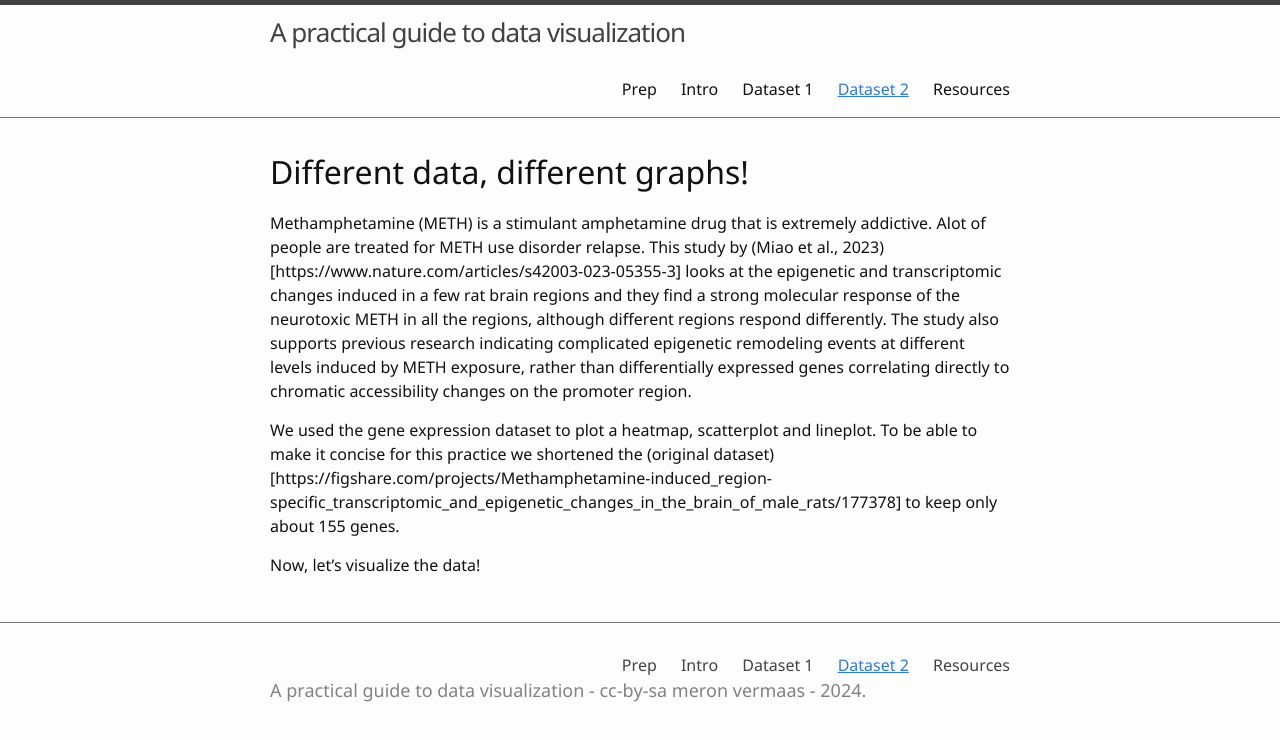
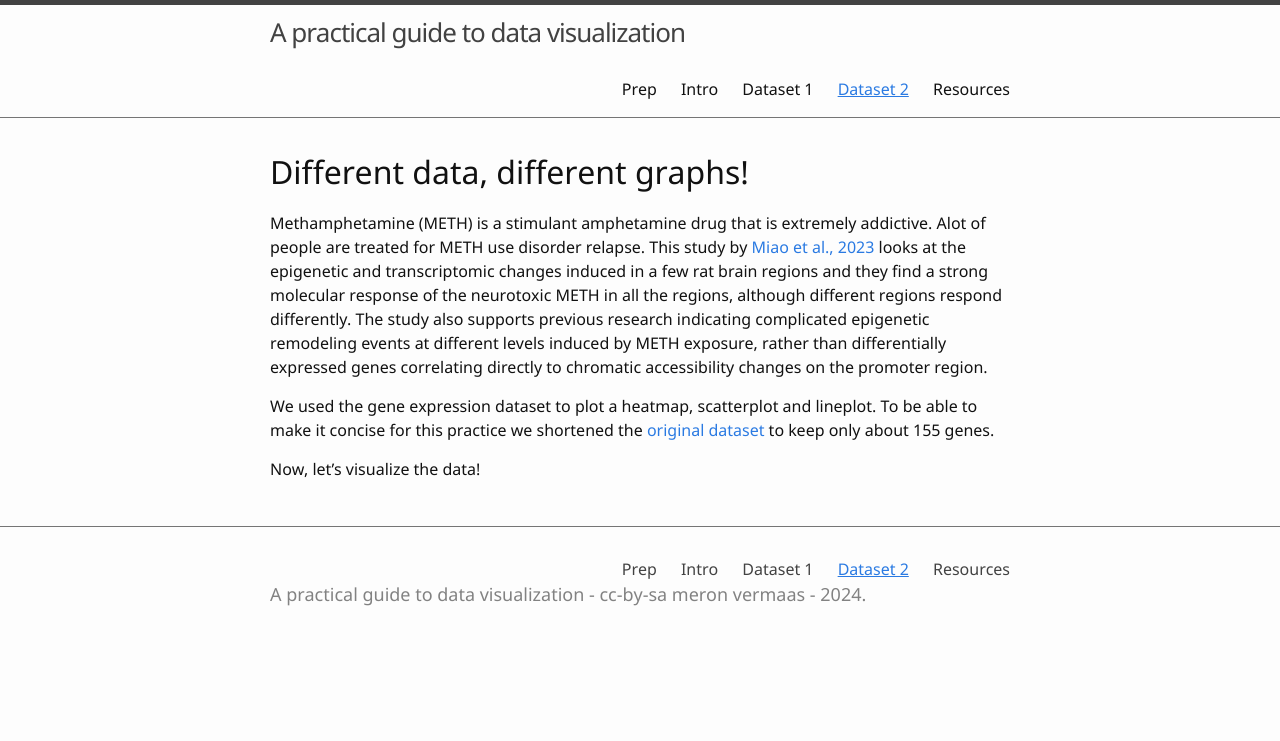
Before and after one commit to meronvermaas/data-visualization, a Jekyll site: the page built from 3-lesson.md, in a window 1280 px wide. Shown: the top 741 px of the page. Built offline with Jekyll 4.4.1, drawn with Linux system fonts in a browser that asks for light colours.

Commit message:
Update 3-lesson.md

```diff
--- a/3-lesson.md
+++ b/3-lesson.md
@@ -5,8 +5,8 @@ nav: true
 
 # Different data, different graphs!
 
-Methamphetamine (METH) is a stimulant amphetamine drug that is extremely addictive. Alot of people are treated for METH use disorder relapse. This study by (Miao et al., 2023)[https://www.nature.com/articles/s42003-023-05355-3] looks at the epigenetic and transcriptomic changes induced in a few rat brain regions and they find a strong molecular response of the neurotoxic METH in all the regions, although different regions respond differently. The study also supports previous research indicating complicated epigenetic remodeling events at different levels induced by METH exposure, rather than differentially expressed genes correlating directly to chromatic accessibility changes on the promoter region.
+Methamphetamine (METH) is a stimulant amphetamine drug that is extremely addictive. Alot of people are treated for METH use disorder relapse. This study by [Miao et al., 2023](https://www.nature.com/articles/s42003-023-05355-3) looks at the epigenetic and transcriptomic changes induced in a few rat brain regions and they find a strong molecular response of the neurotoxic METH in all the regions, although different regions respond differently. The study also supports previous research indicating complicated epigenetic remodeling events at different levels induced by METH exposure, rather than differentially expressed genes correlating directly to chromatic accessibility changes on the promoter region.
 
-We used the gene expression dataset to plot a heatmap, scatterplot and lineplot. To be able to make it concise for this practice we shortened the (original dataset)[https://figshare.com/projects/Methamphetamine-induced_region-specific_transcriptomic_and_epigenetic_changes_in_the_brain_of_male_rats/177378] to keep only about 155 genes.
+We used the gene expression dataset to plot a heatmap, scatterplot and lineplot. To be able to make it concise for this practice we shortened the [original dataset](https://figshare.com/projects/Methamphetamine-induced_region-specific_transcriptomic_and_epigenetic_changes_in_the_brain_of_male_rats/177378) to keep only about 155 genes.
 
 Now, let's visualize the data!
```
